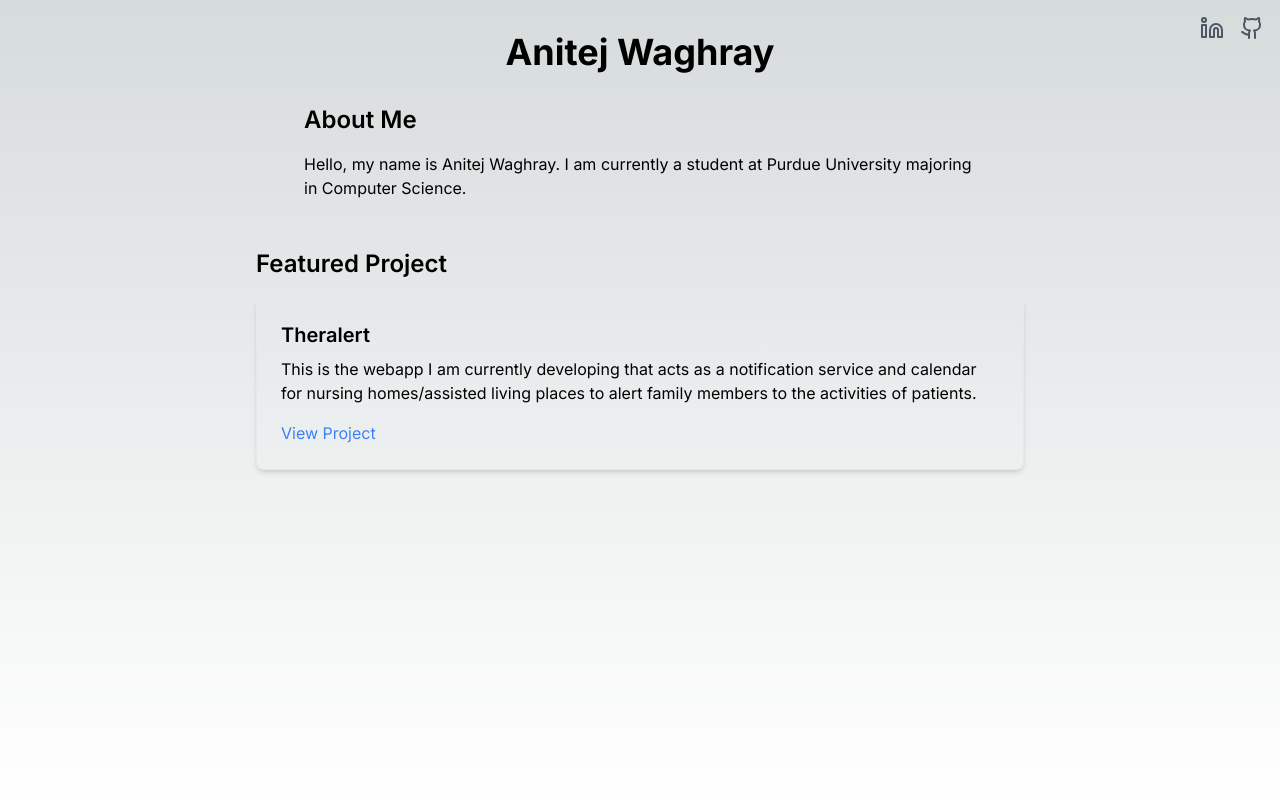
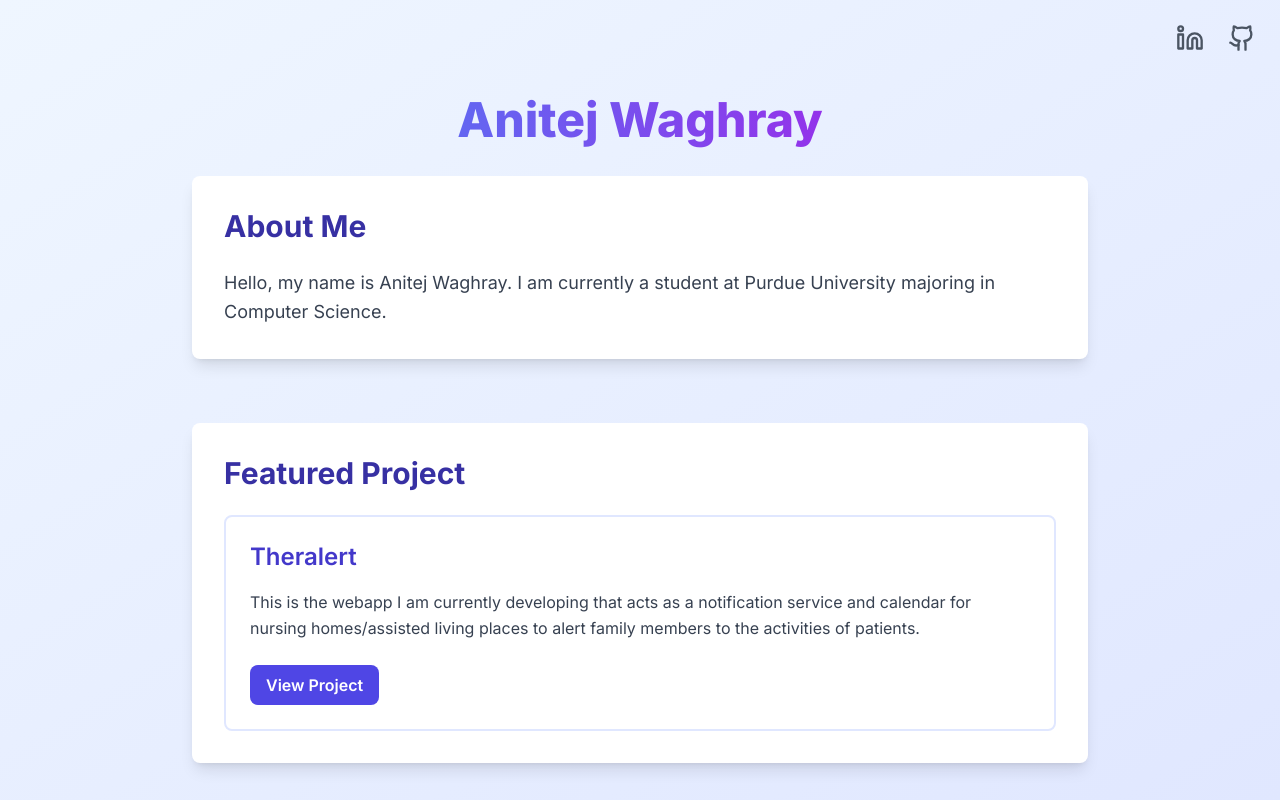
Before and after one commit to aniwag2/portfolio, a Next.js app: page / in a window 1280 px wide. Built offline with nearby package versions, Linux system fonts and the light colour scheme.

Commit message:
Added css, will fix up later

```diff
--- a/app/page.tsx
+++ b/app/page.tsx
@@ -8,32 +8,47 @@ const socialLinks = [
 
 export default function Home() {
   return (
-    <main className="min-h-screen p-8 relative">
-      <div className="absolute top-4 right-4 flex space-x-4">
+    <main className="min-h-screen bg-gradient-to-br from-blue-50 to-indigo-100 p-8 relative">
+      <div className="absolute top-6 right-6 flex space-x-6">
         {socialLinks.map((social) => (
-          <Link key={social.id} href={social.link} target="_blank" rel="noopener noreferrer" className="text-gray-600 hover:text-gray-900">
-            <social.icon size={24} />
+          <Link key={social.id} href={social.link} target="_blank" rel="noopener noreferrer" className="text-gray-600 hover:text-indigo-600 transition-colors duration-300">
+            <social.icon size={28} />
           </Link>
         ))}
       </div>
 
-      <h1 className="text-4xl font-bold mb-8 text-center">Anitej Waghray</h1>
+      <div className="max-w-4xl mx-auto">
+        <h1 className="text-5xl font-extrabold mb-8 text-center text-indigo-900 mt-16">
+          <span className="bg-clip-text text-transparent bg-gradient-to-r from-indigo-500 to-purple-600">
+            Anitej Waghray
+          </span>
+        </h1>
 
-      <section className="mb-12 max-w-2xl mx-auto">
-        <h2 className="text-2xl font-semibold mb-4">About Me</h2>
-        <p>Hello, my name is Anitej Waghray. I am currently a student at Purdue University majoring in Computer Science.</p>
-      </section>
+        <section className="mb-16 bg-white rounded-lg shadow-lg p-8">
+          <h2 className="text-3xl font-bold mb-6 text-indigo-800">About Me</h2>
+          <p className="text-lg text-gray-700 leading-relaxed">
+            Hello, my name is Anitej Waghray. I am currently a student at Purdue University majoring in Computer Science.
+          </p>
+        </section>
 
-      <section className="max-w-3xl mx-auto">
-        <h2 className="text-2xl font-semibold mb-4">Featured Project</h2>
-        <div className="border p-6 rounded-lg shadow-md">
-          <h3 className="text-xl font-semibold mb-2">Theralert</h3>
-          <p className="mb-4">This is the webapp I am currently developing that acts as a notification service and calendar for nursing homes/assisted living places to alert family members to the activities of patients.</p>
-          <Link href="https://theralert.aniwaghray.com" target="_blank" rel="noopener noreferrer" className="text-blue-500 hover:underline">
-            View Project
-          </Link>
-        </div>
-      </section>
+        <section className="bg-white rounded-lg shadow-lg p-8">
+          <h2 className="text-3xl font-bold mb-6 text-indigo-800">Featured Project</h2>
+          <div className="border-2 border-indigo-100 p-6 rounded-lg">
+            <h3 className="text-2xl font-semibold mb-4 text-indigo-700">Theralert</h3>
+            <p className="text-gray-700 mb-6 leading-relaxed">
+              This is the webapp I am currently developing that acts as a notification service and calendar for nursing homes/assisted living places to alert family members to the activities of patients.
+            </p>
+            <Link
+              href="https://theralert.aniwaghray.com"
+              target="_blank"
+              rel="noopener noreferrer"
+              className="inline-block bg-indigo-600 text-white font-semibold py-2 px-4 rounded-lg hover:bg-indigo-700 transition-colors duration-300"
+            >
+              View Project
+            </Link>
+          </div>
+        </section>
+      </div>
     </main>
   );
 }
```
